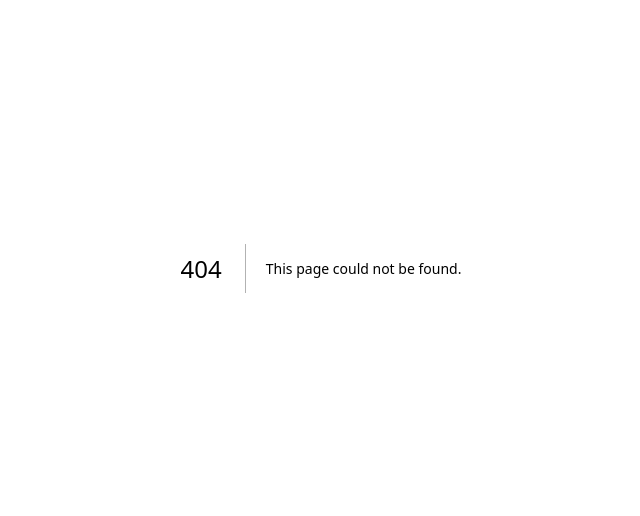
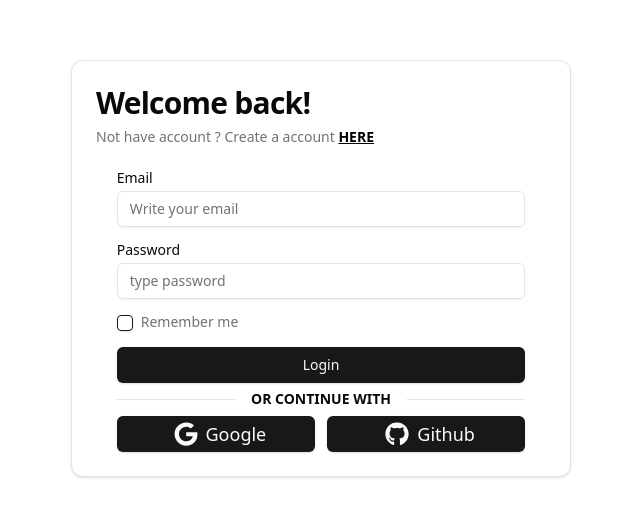
Before and after one commit to rjkush17/links_nest, a Next.js app: page /login in a window 1280 px wide. Before the commit this address had no page. Shown: the part 132-648 px from the top of the page, without its empty margins (319-959 px from the left). Built offline with nearby package versions, Linux system fonts and the light colour scheme.

Commit message:
login pages created

```diff
--- a/src/app/layout.tsx
+++ b/src/app/layout.tsx
@@ -1,6 +1,7 @@
 import type { Metadata } from "next";
 import localFont from "next/font/local";
 import "./globals.css";
+import { Toaster } from "react-hot-toast";
 
 const geistSans = localFont({
   src: "./fonts/GeistVF.woff",
@@ -28,6 +29,7 @@ export default function RootLayout({
       <body
         className={`${geistSans.variable} ${geistMono.variable} antialiased`}
       >
+        <Toaster />
         {children}
       </body>
     </html>
--- /dev/null
+++ b/src/app/login/page.tsx
@@ -0,0 +1,150 @@
+"use client"
+import * as React from "react";
+import { FaGoogle } from "react-icons/fa";
+import { FaGithub } from "react-icons/fa";
+import { Button } from "@/components/ui/button";
+import {
+  Card,
+  CardContent,
+  CardDescription,
+  CardHeader,
+  CardTitle,
+} from "@/components/ui/card";
+import { Input } from "@/components/ui/input";
+import { Label } from "@/components/ui/label";
+import { Checkbox } from "@/components/ui/checkbox";
+import { Separator } from "@/components/ui/separator";
+import toast, { Toaster } from "react-hot-toast";
+import { signIn } from "next-auth/react";
+import { useRouter } from 'next/navigation'
+import { handlers } from "@/auth";
+
+function page() {
+  const [email, setEmail] = React.useState<string>("");
+  const [password, setPassword] = React.useState<string>("");
+  const [loading, setLoading] = React.useState<Boolean>(false);
+  const [error, setError] = React.useState<string>("");
+
+  const router = useRouter()
+
+
+  const submitHandler = async (e:any) => {
+    e.preventDefault();
+    setLoading(true);
+    setError("");
+
+
+    try {
+      "user server"
+      const data = await signIn("credentials", {
+        email,
+        password,
+        redirectTo: "/"
+      });
+      console.log(data)
+
+      if (data && data.error) {
+        setError(data.error);
+        toast.error(data.error)
+      } else {
+        toast.success('Successfully logged in!')
+        router.push('/')
+      }
+    } catch (error) {
+      toast.error("Login failed. Please try again.")
+      setError("Login failed. Please try again.");
+    } finally {
+      setLoading(false);
+    }
+  };
+
+  return (
+    <main className="flex justify-center items-center w-full h-screen">
+      <Card className="w-[500px]">
+        <CardHeader>
+          <CardTitle className="text-3xl">Welcome back!</CardTitle>
+          <CardDescription>
+            Not have account ? Create a account{" "}
+            <span className="font-semibold text-black underline">HERE</span>
+          </CardDescription>
+        </CardHeader>
+        <CardContent className="w-11/12 mx-auto">
+          <form onSubmit={submitHandler}>
+            <div className="grid w-full items-center gap-4">
+              {/* input for email */}
+              <div className="flex flex-col space-y-1.5">
+                <Label htmlFor="email">Email</Label>
+                <Input
+                  id="email"
+                  type="email"
+                  placeholder="Write your email"
+                  value={email}
+                  onChange={(e) => setEmail(e.target.value)}
+                  required
+                />
+              </div>
+
+              {/* input for password */}
+              <div className="flex flex-col space-y-1.5">
+                <Label htmlFor="passowrd">Password</Label>
+                <Input
+                  id="password"
+                  type="password"
+                  placeholder="type password"
+                  value={password}
+                  onChange={(e) => setPassword(e.target.value)}
+                  required
+                />
+              </div>
+              <div className="items-top flex space-x-2">
+                <Checkbox id="terms1" name="term" />
+                <div className="grid gap-1.5 leading-none">
+                  <label
+                    htmlFor="terms1"
+                    className="text-sm font-medium leading-none text-muted-foreground"
+                  >
+                    Remember me
+                  </label>
+                </div>
+              </div>
+            </div>
+
+            {loading ?  <Button className="w-full py-4 mt-4" disabled>
+              loging...
+            </Button> :
+             <Button className="w-full py-4 mt-4" type="submit">
+             Login
+           </Button>
+             }
+
+
+          </form>
+          <div className="relative flex justify-center items-center my-4">
+            <Separator className="w-full" />
+            <span className="absolute text-sm bg-white px-4 font-semibold">
+              OR CONTINUE WITH
+            </span>
+          </div>
+          <div className="flex gap-3">
+            <Button className="w-full text-lg font-normal">
+              {" "}
+              <span className="text-2xl mx-2">
+                <FaGoogle />
+              </span>{" "}
+              Google
+            </Button>
+            <Button className="w-full text-lg font-normal">
+              {" "}
+              <span className="text-2xl mx-2">
+                <FaGithub />
+              </span>{" "}
+              Github
+            </Button>{" "}
+          </div>
+        </CardContent>
+      </Card>
+    </main>
+  );
+}
+
+export default page;
--- a/src/components/register/OtpForm.tsx
+++ b/src/components/register/OtpForm.tsx
@@ -83,7 +83,7 @@ export default function OtpForm({
 
   return (
     <main className="flex justify-center items-center h-screen">
-      <Toaster />
+      {/* <Toaster /> */}
       <Card className="w-[350px]">
         <CardHeader>
           <CardTitle className="text-3xl">Enter OTP</CardTitle>
--- a/src/components/register/SignInform.tsx
+++ b/src/components/register/SignInform.tsx
@@ -108,7 +108,7 @@ export default function SignInform({
 
   return (
     <main className="flex justify-center items-center w-full h-screen">
-      <Toaster />
+      {/* <Toaster /> */}
       <Card className="w-[600px]">
         <CardHeader>
           <CardTitle className="text-3xl">Create an Account</CardTitle>
```
Also changed, not shown: src/auth.tsx (+7 -6 lines).
